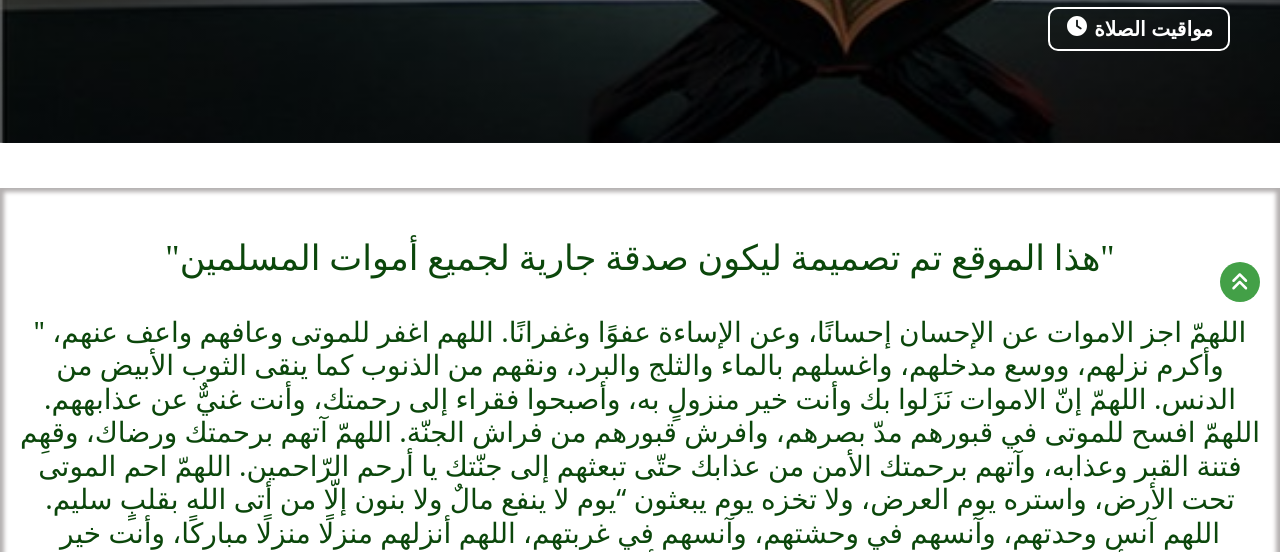
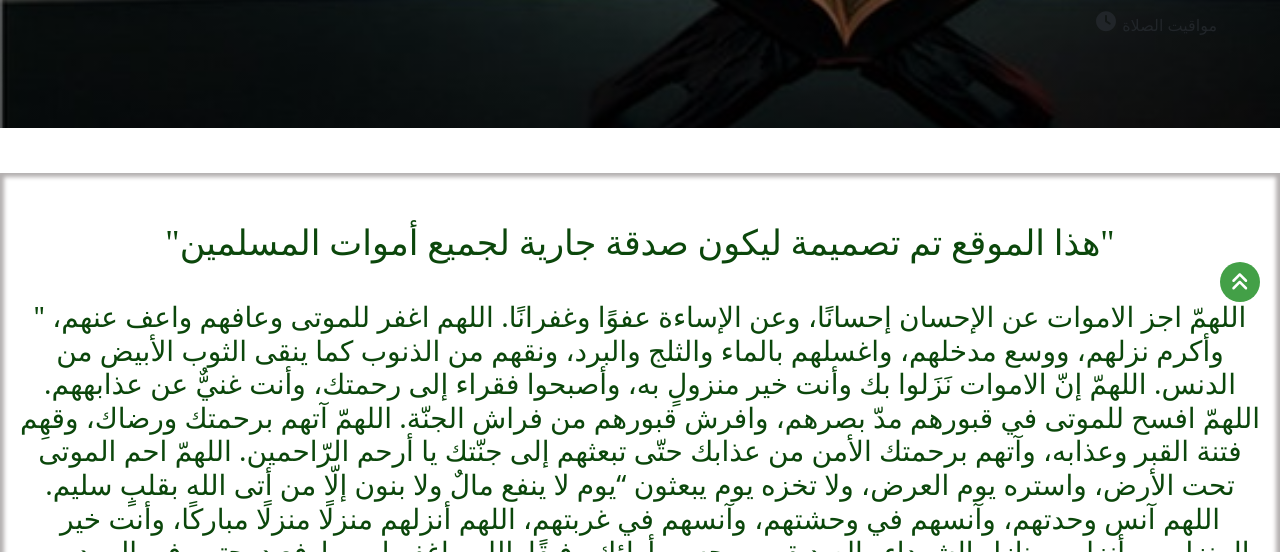
Before and after one commit to darwech/yhjm, a plain HTML site: page index.html in a window 1280 px wide. Shown: the part 548-1100 px from the top of the page. Drawn offline with nearby package versions, Linux system fonts and the light colour scheme; no server answers; a small style sheet from the web is missing.

Commit message:
Update index.html

```diff
--- a/index.html
+++ b/index.html
@@ -62,7 +62,7 @@
         <h1 class="h1" style="padding: 8px;">
           موقع <span class="span" style="font-family: 'thuluth-decorated';font-size: 50px; ">قرآنك</span> الأسلامي
         </h1>
-        <button class="btn1"> مواقيت الصلاة
+        <button class="btn"> مواقيت الصلاة
             <!-- <i class="fas fa-angle-left" aria-hidden="true" style="color: #247429;font-size: 20px; margin: 2px;"></i> -->
             <i class="fa-solid fa-clock" aria-hidden="true" style="font-size: 20px; margin: 2px;"></i>
         </button>
```
